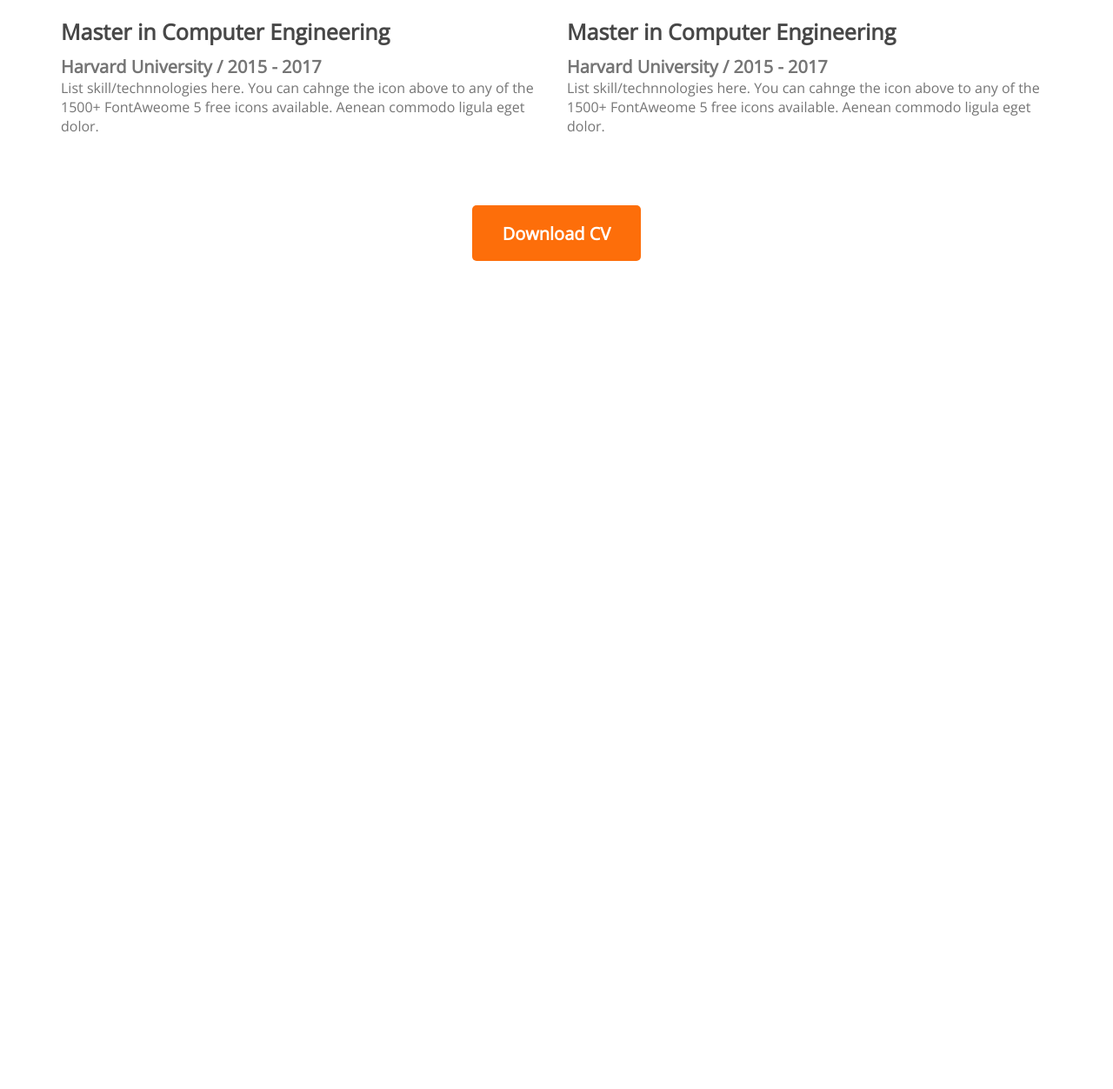
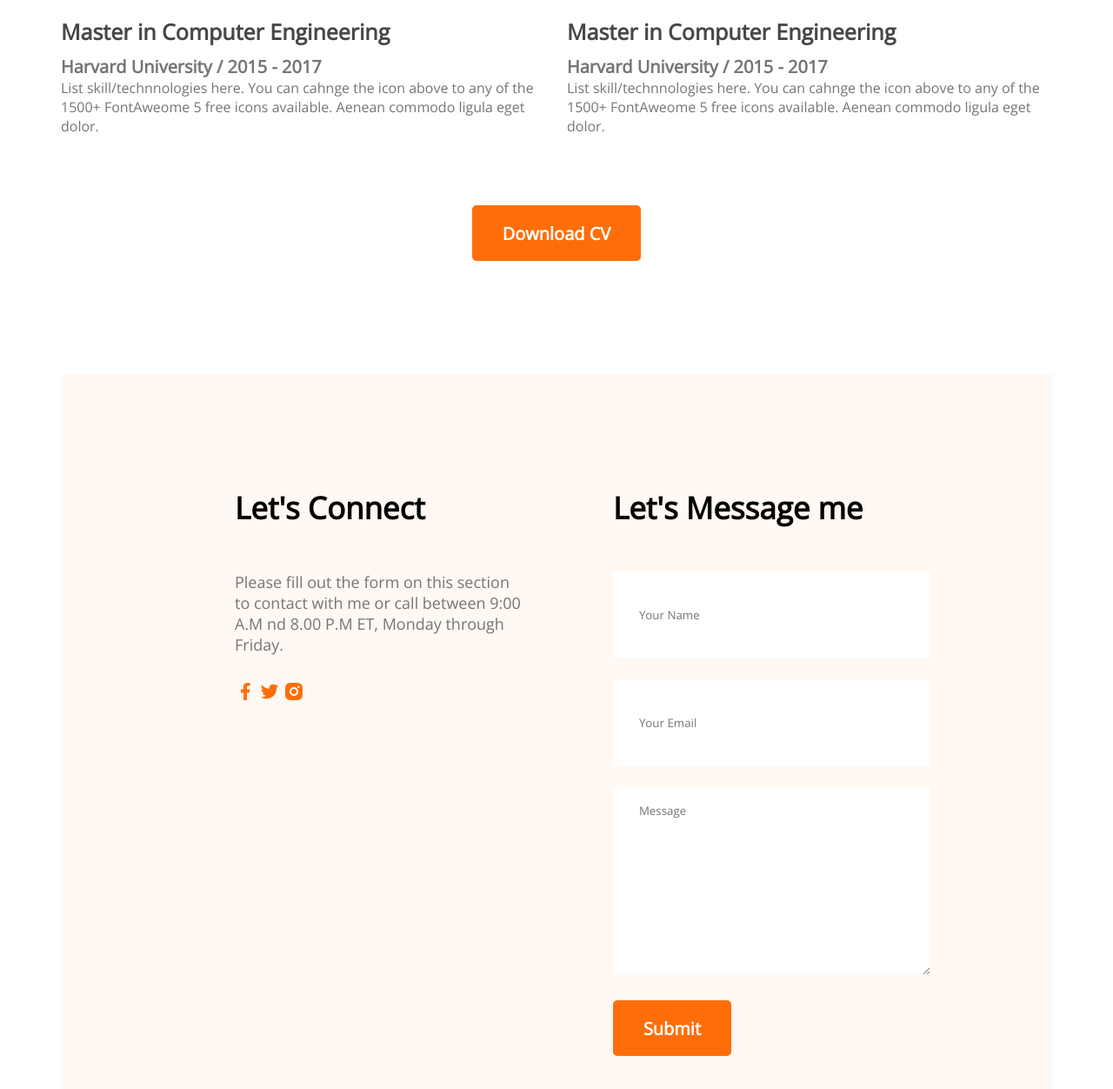
Before and after one commit to arifajannat27/developer-portfolio, a plain HTML site: page index.html in a window 1280 px wide. Shown: the part 2691-3943 px from the top of the page at 87% size. Before the commit the page ends 2991 px from the top, so only its background shows below. Drawn offline with nearby package versions, Linux system fonts and the light colour scheme.

Commit message:
contact us added

```diff
--- a/index.html
+++ b/index.html
@@ -136,6 +136,31 @@
                 <button class="btn-primary">Download CV</button>
             </div>
         </section>
+        <!-- contact section -->
+        <section class="contact">
+            <div>
+                <h3 class="section-title">Let's Connect</h3>
+                <p class="section-description"> Please fill out the form on this section to contact with me or call between 9:00 A.M nd 8.00 P.M ET, Monday through Friday. </p>
+                <a href="">
+                    <img src="images/icons/facebook.png" alt="">
+                </a>
+                <a href="">
+                    <img src="images/icons/twitter.png" alt="">
+                </a>
+                <a href="">
+                    <img src="images/icons/insta.png" alt="">
+                </a>
+            </div>
+            <div>
+                <h3 class="section-title">Let's Message me</h3>
+                <form action="">
+                    <input type="text" name="" id="" placeholder="Your Name">
+                    <input type="email" name="" id="" placeholder="Your Email">
+                    <textarea name="" id="" cols="30" rows="10" placeholder="Message"></textarea>
+                    <input class="btn-primary" type="submit" Value="Submit">
+                </form>
+            </div>
+        </section>
     </main>
     <footer>
 
--- a/styles/portfolio.css
+++ b/styles/portfolio.css
@@ -152,3 +152,25 @@ section{
     margin-top: 50px;
     text-align: center;
 }
+/* contact styles */
+.contact{
+    display: flex;
+    gap: 100px;
+    background: #FFF8F3;
+    padding: 130px 200px;
+}
+.contact .section-title{
+    text-align: left;
+}
+.contact input[type="text"], input[type="email"], textarea{
+    margin-bottom: 24px;
+    border: 0;
+    width: 100%;
+    padding: 18px 30px;
+}
+input{
+    height:64px;
+}
+.contact a{
+    text-decoration: none;
+}
```
